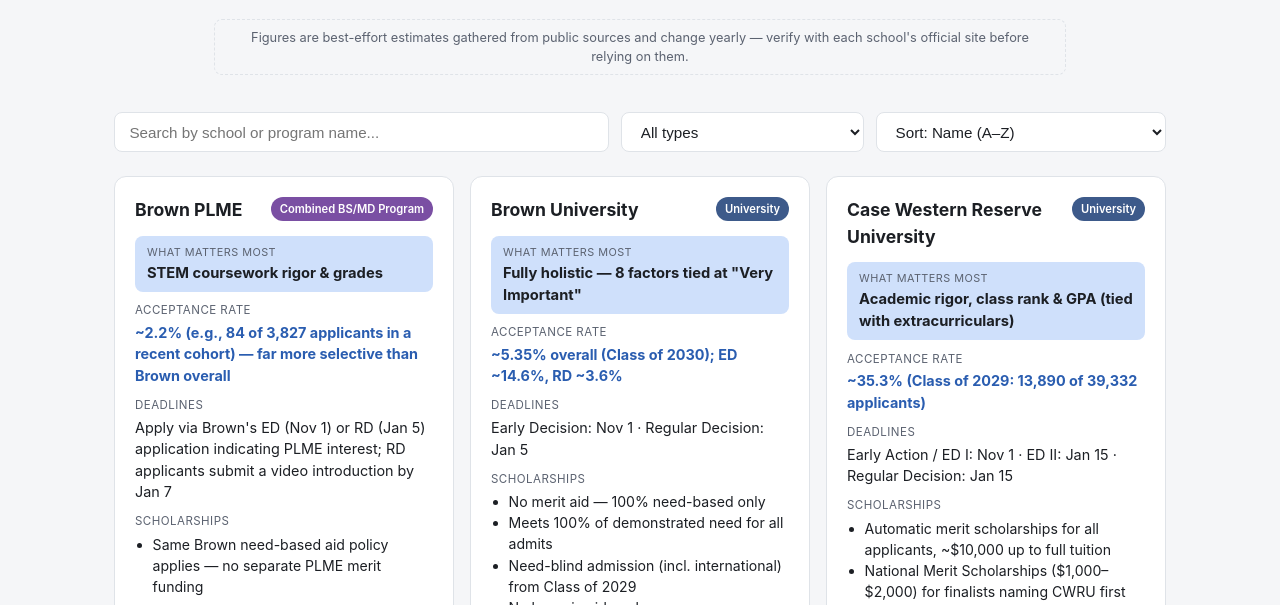
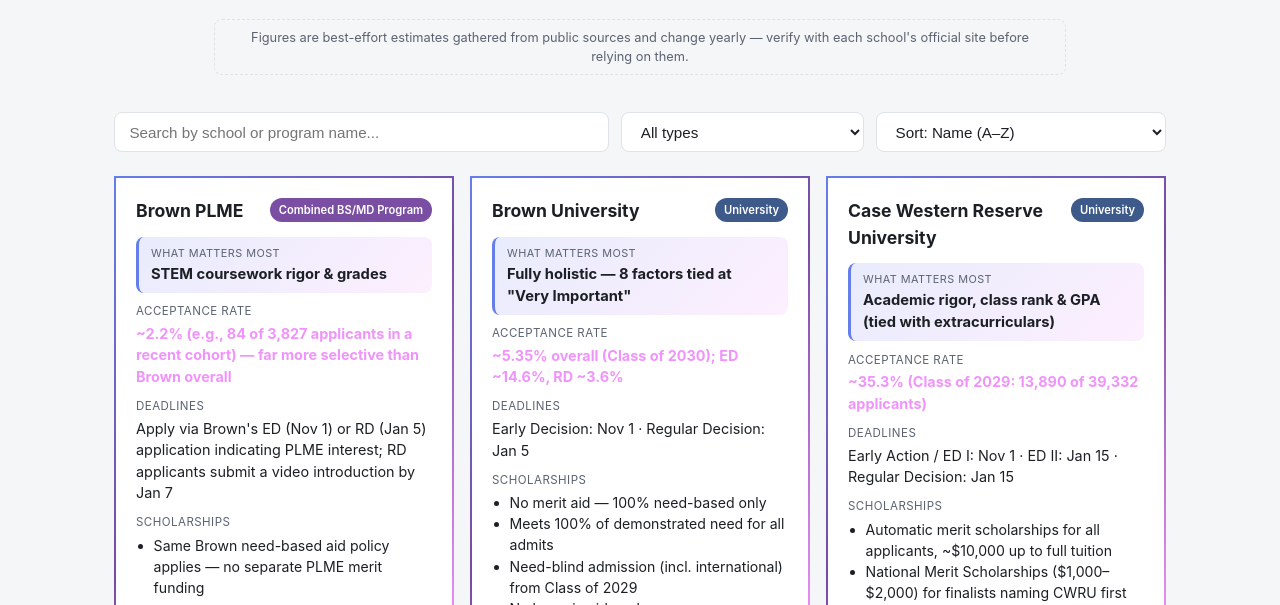
Before and after one commit to konduri-hub/college, a plain HTML site: page index.html in a window 1280 px wide. Shown: the part 173-778 px from the top of the page. Drawn offline with Linux system fonts and the light colour scheme.

Commit message:
Add colorful gradients and styling to cards and other elements

```diff
--- a/style.css
+++ b/style.css
@@ -158,14 +158,35 @@
 
 .card {
   background: var(--surface);
-  border: 1px solid var(--border);
+  border: 2px solid;
+  border-image: linear-gradient(135deg, #667eea, #764ba2, #f093fb, #f5576c) 1;
   border-radius: 12px;
   padding: 1.25rem;
-  transition: background 0.15s ease, transform 0.15s ease;
+  transition: all 0.3s ease;
+  position: relative;
+  overflow: hidden;
+}
+
+.card::before {
+  content: '';
+  position: absolute;
+  top: 0;
+  left: 0;
+  right: 0;
+  height: 3px;
+  background: linear-gradient(90deg, #667eea, #764ba2, #f093fb, #f5576c);
+  opacity: 0;
+  transition: opacity 0.3s ease;
 }
 
 .card:hover {
   background: var(--surface-hover);
+  transform: translateY(-3px);
+  box-shadow: 0 8px 16px rgba(102, 126, 234, 0.2);
+}
+
+.card:hover::before {
+  opacity: 1;
 }
 
 .card-top {
@@ -198,7 +219,8 @@
   margin-top: 0.75rem;
   padding: 0.5rem 0.75rem;
   border-radius: 8px;
-  background: var(--accent-dim);
+  background: linear-gradient(135deg, rgba(102, 126, 234, 0.15), rgba(240, 147, 251, 0.15));
+  border-left: 3px solid #667eea;
   display: flex;
   flex-direction: column;
   gap: 0.1rem;
@@ -235,7 +257,7 @@
 
 .card .acceptance-rate {
   font-weight: 700;
-  color: var(--accent);
+  color: #f093fb;
 }
 
 .card ul {
@@ -253,7 +275,7 @@
 .card summary {
   cursor: pointer;
   font-size: 0.85rem;
-  color: var(--accent);
+  color: #667eea;
 }
 
 .source-links {
@@ -336,12 +358,13 @@
   display: inline-flex;
   align-items: center;
   gap: 0.4rem;
-  background: var(--accent-dim);
+  background: linear-gradient(135deg, rgba(102, 126, 234, 0.25), rgba(240, 147, 251, 0.25));
   color: var(--text);
   border-radius: 999px;
   padding: 0.35rem 0.5rem 0.35rem 0.9rem;
   font-size: 0.85rem;
   font-weight: 600;
+  border: 1px solid rgba(102, 126, 234, 0.4);
 }
 
 .chip-remove {
@@ -386,7 +409,7 @@
 }
 
 .compare-table thead th {
-  background: var(--surface-hover);
+  background: linear-gradient(135deg, rgba(102, 126, 234, 0.1), rgba(240, 147, 251, 0.1));
   font-size: 0.95rem;
   min-width: 200px;
 }
@@ -399,7 +422,7 @@
 }
 
 .compare-table .section-row td {
-  background: var(--accent-dim);
+  background: linear-gradient(135deg, rgba(102, 126, 234, 0.15), rgba(240, 147, 251, 0.15));
   font-weight: 700;
   text-transform: uppercase;
   letter-spacing: 0.04em;
```
